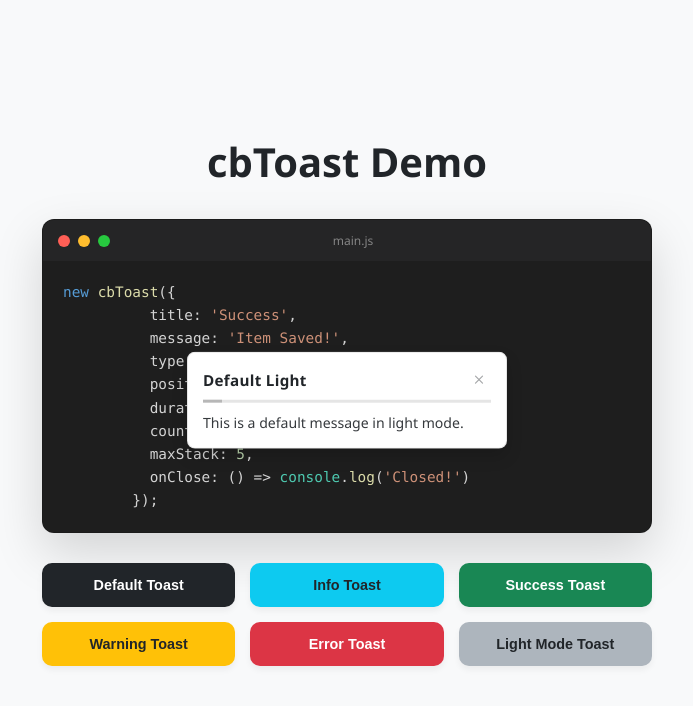
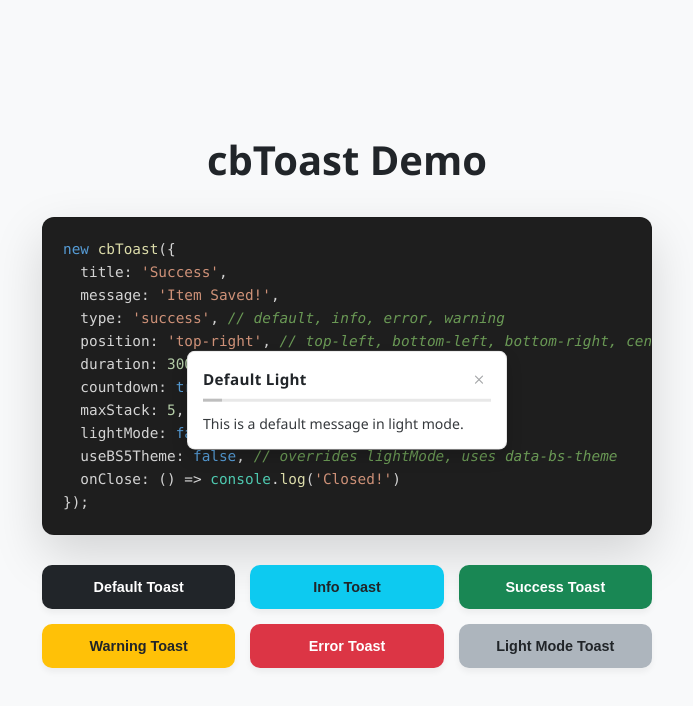
Before and after one commit to charlieBdev/cbToast, a website with bundled scripts: page index.html in a window 1280 px wide. Both pictures are taken after a click on the button "Light Mode Toast". Shown: the whole page, without its empty margins (293-986 px from the left). Built offline with nearby package versions, Linux system fonts and the light colour scheme.

Commit message:
Change header

```diff
--- a/cbToast/cbToast.css
+++ b/cbToast/cbToast.css
@@ -18,7 +18,7 @@
 .cb-toast-container.bottom-right { bottom: 0; right: 0; align-items: flex-end; flex-direction: column-reverse; }
 .cb-toast-container.bottom-left  { bottom: 0; left: 0; align-items: flex-start; flex-direction: column-reverse; }
 
-/* Dead Center Layout */
+/* Center Layout */
 .cb-toast-container.center {
     top: 50%;
     left: 50%;
@@ -28,10 +28,10 @@
 }
 
 /* ==========================================================================
-    2. THE TOAST COMPONENT (Bootstrap 5.3 Theme Alignment)
+    2. THE TOAST COMPONENT
 ========================================================================== */
 .cb-toast {
-    /* Dark Mode: Elevated Surface (#343a40) to pop against body (#212529) */
+    /* Dark Mode Defaults */
     --toast-bg: #343a40;
     --toast-color: #f8f9fa;
     --toast-border-rgba: rgba(255, 255, 255, 0.15);
@@ -52,7 +52,7 @@
     overflow: hidden;
     border: 1px solid var(--toast-border-rgba);
 
-    /* Animation: Initial State */
+    /* Animation State */
     opacity: 0;
     transition: transform 0.4s cubic-bezier(0.18, 0.89, 0.32, 1.28),
                 opacity 0.3s ease;
@@ -67,53 +67,27 @@
     --shadow: 0 0.5rem 1rem rgba(0, 0, 0, 0.15);
 }
 
-/* --- Entrance Animations --- */
+/* Entrance Animations */
 .cb-toast-container.top-right .cb-toast,
 .cb-toast-container.bottom-right .cb-toast { transform: translateX(110%); }
-
 .cb-toast-container.top-left .cb-toast,
 .cb-toast-container.bottom-left .cb-toast { transform: translateX(-110%); }
-
 .cb-toast-container.center .cb-toast { transform: scale(0.8); }
 
-/* Show State */
 .cb-toast.show {
     opacity: 1;
     transform: translate(0, 0) scale(1) !important;
 }
 
 /* ==========================================================================
-    3. HEADER & COUNTDOWN BAR
+    3. HEADER & BODY STRUCTURE
 ========================================================================== */
 .cb-toast-header {
     display: flex;
     justify-content: space-between;
     align-items: center;
-    /* 1. Change border to 3px to match the bar height exactly */
-    border-bottom: 3px solid var(--toast-border-rgba);
     padding-bottom: 8px;
-    margin-bottom: 10px;
     position: relative;
-}
-
-.cb-toast-header::after {
-    content: '';
-    position: absolute;
-    /* 2. Position at -3px to sit exactly on top of the 3px border */
-    bottom: -3px;
-    left: 0;
-    /* 3. Match height exactly to the border-bottom */
-    height: 3px;
-    width: 100%;
-    z-index: 1;
-    transition: width var(--duration, 0ms) linear;
-    background-color: transparent;
-    pointer-events: none;
-}
-
-/* Shrink trigger */
-.cb-toast.shrinking .cb-toast-header::after {
-    width: 0% !important;
 }
 
 .cb-toast-title {
@@ -128,31 +102,63 @@
     line-height: 1.4;
     opacity: 0.9;
     color: var(--toast-color);
+    padding-top: 12px;
+    /* Static 3px line track */
+    border-top: 3px solid var(--toast-border-rgba);
+    position: relative;
+
+    /* Layout to handle Close Button alignment */
+    display: flex;
+    justify-content: space-between;
+    align-items: center; /* Vertically aligns X with the text */
+    gap: 12px;
+}
+
+.cb-toast-content {
+    flex: 1; /* Pushes the Close Button to the far right */
+}
+
+/* The "Runner" (Shrinking Bar) */
+.cb-toast-body::after {
+    content: '';
+    position: absolute;
+    top: -3px; /* Sits perfectly on the 3px border-top */
+    left: 0;
+    height: 3px;
+    width: 100%;
+    z-index: 1;
+    transition: width var(--duration, 0ms) linear;
+    background-color: transparent;
+    pointer-events: none;
+}
+
+.cb-toast.shrinking .cb-toast-body::after {
+    width: 0% !important;
 }
 
 /* ==========================================================================
-    4. CLOSE BUTTON (SVG Optimized)
+    4. CLOSE BUTTON (SVG)
 ========================================================================== */
 .cb-toast-close-btn {
     background: none;
     border: none;
     padding: 0;
-    margin: 0 0 0 10px;
+    margin: 0;
     cursor: pointer;
-
     display: flex;
     align-items: center;
     justify-content: center;
-
     width: 24px;
     height: 24px;
-    color: inherit; /* Ensures SVG stroke uses the theme color */
-
+    color: inherit;
     opacity: var(--close-opacity);
     transition: opacity 0.2s ease, transform 0.2s ease;
+    flex-shrink: 0; /* Prevents button from being squished */
+
+    /* Fine-tune visual vertical alignment */
+    transform: translateY(1px);
 }
 
-/* SVG specific sizing */
 .cb-toast-close-btn svg {
     width: 14px;
     height: 14px;
@@ -161,25 +167,16 @@
 
 .cb-toast-close-btn:hover {
     opacity: 1;
-    transform: rotate(90deg);
+    transform: translateY(1px) rotate(90deg); /* Maintains the nudge while rotating */
 }
 
 /* ==========================================================================
     5. COLOR THEMES (Progress Bars)
 ========================================================================== */
+.cb-toast-default[data-theme="dark"] .cb-toast-body::after { background-color: rgba(255,255,255,0.5); }
+.cb-toast-default[data-theme="light"] .cb-toast-body::after { background-color: rgba(0,0,0,0.2); }
 
-/* Default Bar */
-.cb-toast-default[data-theme="dark"] .cb-toast-header::after { background-color: rgba(255,255,255,0.5); }
-.cb-toast-default[data-theme="light"] .cb-toast-header::after { background-color: rgba(0,0,0,0.2); }
-
-/* Status Bars (Bootstrap-aligned Primary Colors) */
-.cb-toast-success .cb-toast-header::after { background-color: #198754; }
-.cb-toast-error   .cb-toast-header::after { background-color: #dc3545; }
-.cb-toast-warning .cb-toast-header::after { background-color: #ffc107; }
-.cb-toast-info    .cb-toast-header::after { background-color: #0dcaf0; }
-
-/* Contrast overrides for high-contrast status bars */
-/* .cb-toast-info, .cb-toast-warning { */
-    /* If your status toasts use very bright bars, you can force dark text here */
-    /* --toast-color: #212529; */
-/* } */
+.cb-toast-success .cb-toast-body::after { background-color: #198754; }
+.cb-toast-error   .cb-toast-body::after { background-color: #dc3545; }
+.cb-toast-warning .cb-toast-body::after { background-color: #ffc107; }
+.cb-toast-info    .cb-toast-body::after { background-color: #0dcaf0; }
--- a/cbToast/cbToast.js
+++ b/cbToast/cbToast.js
@@ -7,15 +7,16 @@ export default class cbToast {
   constructor(options = {}) {
     // 1. DEFAULT SETTINGS
     this.options = {
-      title: "Notification",
-      message: "Default message",
-      type: "default",      // default, info, success, error, warning
-      position: "center",   // top-left, top-right, bottom-left, bottom-right, center
-      duration: 0,          // 0 = persistent
-      countdown: false,     // true to show the shrinking border
-      maxStack: 5,          // Max toasts per position
-      lightMode: false,     // Toggle light/dark theme
-      onClose: null,
+      title: 'Notification',
+      message: 'Message',
+      type: "default",        // default, info, success, error, warning
+      position: "center",     // top-left, top-right, bottom-left, bottom-right, center
+      duration: 3000,         // 0 = persistent
+      countdown: true,        // true to show the shrinking border
+      maxStack: 5,            // Max toasts per position
+      useBS5Theme: false,     // If true, will check for 'data-bs-theme' on body and match it to bs primary
+      lightMode: false,       // Toggle light/dark theme
+      onClose: null,          // Callback fn
       ...options
     };
 
@@ -62,17 +63,26 @@ export default class cbToast {
     // Apply classes for type (e.g., cb-toast-success)
     el.className = `cb-toast cb-toast-${this.options.type}`;
 
+    // Define the SVG Close Button once to keep it clean
+    const closeBtnHtml = `
+      <button class="cb-toast-close-btn" aria-label="Close">
+        <svg width="14" height="14" viewBox="0 0 24 24" fill="none" stroke="currentColor" stroke-width="2" stroke-linecap="round" stroke-linejoin="round">
+          <line x1="18" y1="6" x2="6" y2="18"></line>
+          <line x1="6" y1="6" x2="18" y2="18"></line>
+        </svg>
+      </button>`;
+
+    // Build HTML: If no title, put the close button INSIDE the body
     el.innerHTML = `
-      <div class="cb-toast-header">
-        <strong class="cb-toast-title">${this.options.title}</strong>
-        <button class="cb-toast-close-btn" aria-label="Close">
-          <svg width="14" height="14" viewBox="0 0 24 24" fill="none" stroke="currentColor" stroke-width="2" stroke-linecap="round" stroke-linejoin="round">
-            <line x1="18" y1="6" x2="6" y2="18"></line>
-            <line x1="6" y1="6" x2="18" y2="18"></line>
-          </svg>
-        </button>
+      ${this.options.title ? `
+        <div class="cb-toast-header">
+          <strong class="cb-toast-title">${this.options.title}</strong>
+          ${closeBtnHtml}
+        </div>` : ''}
+      <div class="cb-toast-body">
+        <div class="cb-toast-content">${this.options.message}</div>
+        ${!this.options.title ? closeBtnHtml : ''}
       </div>
-      <div class="cb-toast-body">${this.options.message}</div>
     `;
 
     // Add to DOM
@@ -85,9 +95,9 @@ export default class cbToast {
       el.classList.add('show');
 
       if (canShowCountdown) {
-        const header = el.querySelector('.cb-toast-header');
+        const body = el.querySelector('.cb-toast-body');
         // We pass the duration to CSS via a Variable so the ::after element can see it
-        header.style.setProperty('--duration', `${this.options.duration}ms`);
+        body.style.setProperty('--duration', `${this.options.duration}ms`);
         el.classList.add('shrinking');
       }
     }, 10);
--- a/index.html
+++ b/index.html
@@ -14,20 +14,16 @@
 
     <section id="demo-instructions">
       <div class="code-window">
-        <div class="window-header">
-          <div class="action-btns">
-            <span></span><span></span><span></span>
-          </div>
-          <div class="window-title">main.js</div>
-        </div>
         <pre><code><span class="keyword">new</span> <span class="method">cbToast</span>({
   title: <span class="string">'Success'</span>,
   message: <span class="string">'Item Saved!'</span>,
-          type: <span class="string">'success'</span>,
-          position: <span class="string">'bottom-right'</span>,
-          duration: <span class="number">4000</span>,
+  type: <span class="string">'success'</span>, <span class="comment">// default, info, error, warning</span>
+  position: <span class="string">'top-right'</span>, <span class="comment">// top-left, bottom-left, bottom-right, center</span>
+  duration: <span class="number">3000</span>,  <span class="comment">// 0 = persistant</span>
   countdown: <span class="keyword">true</span>,
   maxStack: <span class="number">5</span>,
+  lightMode: <span class="keyword">false</span>,
+  useBS5Theme: <span class="keyword">false</span>, <span class="comment">// overrides lightMode, uses data-bs-theme</span>
   onClose: () => <span class="console">console</span>.<span class="method">log</span>(<span class="string">'Closed!'</span>)
 });</code></pre>
       </div>
--- a/main.js
+++ b/main.js
@@ -101,8 +101,6 @@ document.getElementById('lightModeBtn').addEventListener('click', () => {
     // Trigger the toast
     new cbToast({
         ...currentOptions, // Unpacks title, message, type, and position
-        duration: 3000,
-        countdown: true,
         lightMode: true,   // Force light mode for this button
     });
 
--- a/style.css
+++ b/style.css
@@ -46,27 +46,6 @@ h1 {
     border: 1px solid rgba(0, 0, 0, 0.1);
 }
 
-.window-header {
-    background: #252526;
-    padding: 12px 15px;
-    display: flex;
-    align-items: center;
-}
-
-.action-btns { display: flex; gap: 8px; }
-.action-btns span { width: 12px; height: 12px; border-radius: 50%; }
-.action-btns span:nth-child(1) { background: #ff5f56; }
-.action-btns span:nth-child(2) { background: #ffbd2e; }
-.action-btns span:nth-child(3) { background: #27c93f; }
-
-.window-title {
-    flex-grow: 1;
-    text-align: center;
-    color: #858585;
-    font-size: 0.75rem;
-    margin-right: 40px; /* Balances the dots */
-}
-
 .code-window pre {
     margin: 0;
     padding: 20px;
@@ -80,12 +59,13 @@ h1 {
     line-height: 1.6;
 }
 
-/* Syntax Highlighting */
-.keyword { color: #569cd6; }
-.string  { color: #ce9178; }
-.number  { color: #b5cea8; }
-.console { color: #4ec9b0; }
-.method  { color: #dcdcaa; }
+/* Syntax Highlighting for the Code Window */
+.keyword { color: #569cd6; } /* Blue (new, true, false) */
+.string  { color: #ce9178; } /* Orange/Peach ('Success') */
+.number  { color: #b5cea8; } /* Light Green (3000, 5) */
+.console { color: #4ec9b0; } /* Teal (console) */
+.method  { color: #dcdcaa; } /* Yellow (cbToast, .log) */
+.comment { color: #6a9955; font-style: italic; } /* Muted Green (Comments) */
 
 /* ==========================================================================
   BUTTON GRID
```
Also changed, not shown: dist/cbToast.min.css, dist/cbToast.min.js. Lines whose indentation alone changed are shown as unchanged.
